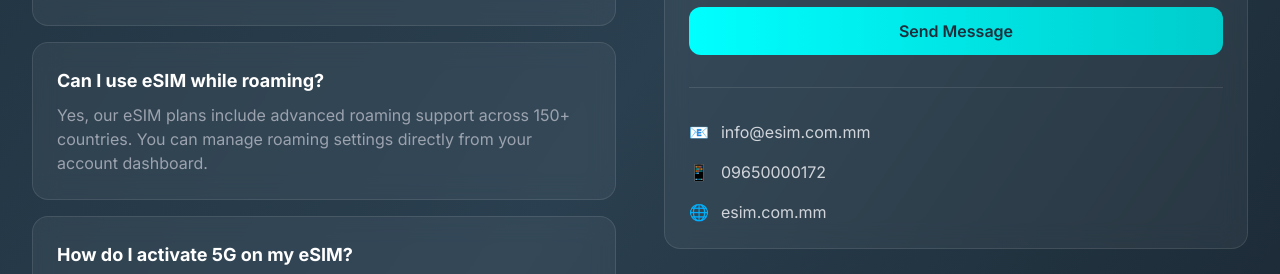
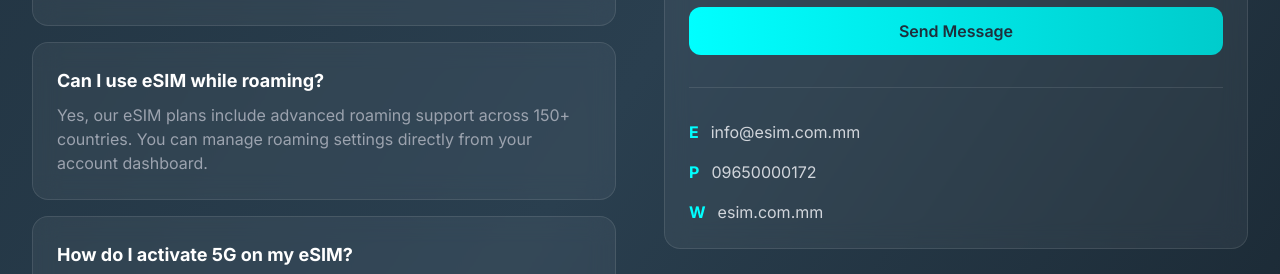
Before and after one commit to nexorasim/emergent, a React (Create React App) app in the folder frontend/: page /support in a window 1280 px wide. Shown: the part 880-1154 px from the top of the page. Built offline with nearby package versions, Linux system fonts and the light colour scheme.

Commit message:
auto-commit for e111981a-1bde-4ae3-b318-c979a999ecb1

```diff
--- a/frontend/src/pages/Support.js
+++ b/frontend/src/pages/Support.js
@@ -148,15 +148,15 @@ const SupportPage = () => {
 
               <div className="mt-8 pt-8 border-t border-white/10 space-y-4">
                 <div className="flex items-center gap-3 text-gray-300">
-                  <span className="text-primary">📧</span>
+                  <span className="text-primary font-bold">E</span>
                   <span>info@esim.com.mm</span>
                 </div>
                 <div className="flex items-center gap-3 text-gray-300">
-                  <span className="text-primary">📱</span>
+                  <span className="text-primary font-bold">P</span>
                   <span>09650000172</span>
                 </div>
                 <div className="flex items-center gap-3 text-gray-300">
-                  <span className="text-primary">🌐</span>
+                  <span className="text-primary font-bold">W</span>
                   <span>esim.com.mm</span>
                 </div>
               </div>
```
